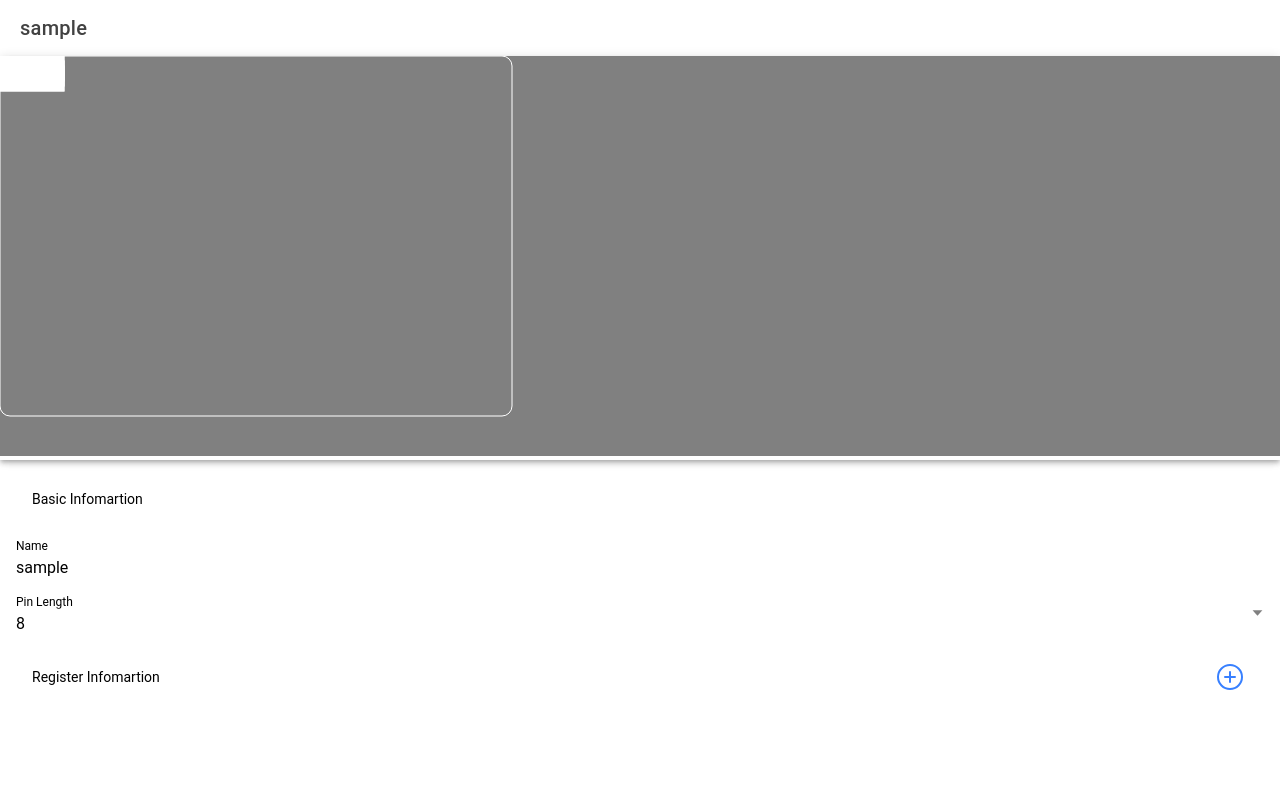
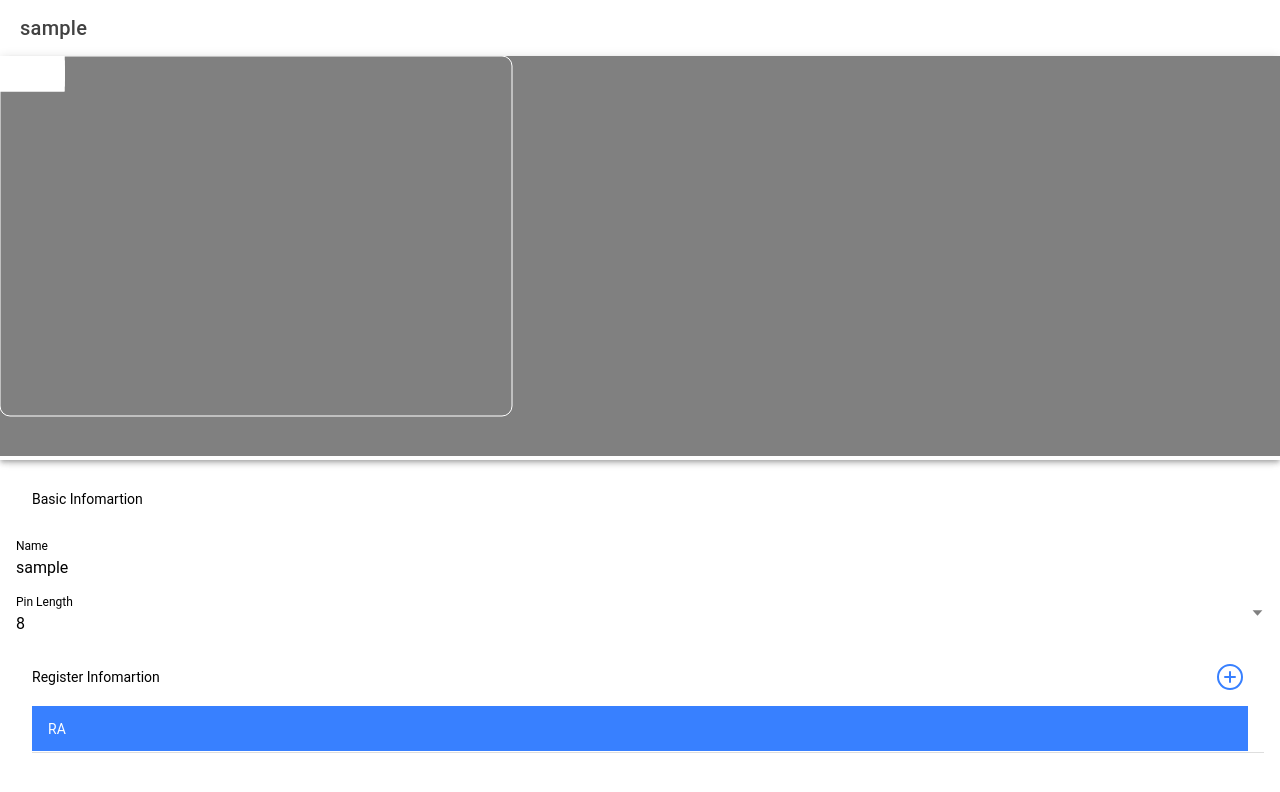
Before and after one commit to GTech9971/PinMate, a React (Vite) app in the folder pic-mate-app/: page /registry in a window 1280 px wide. Shown: the top 792 px of the page. Built offline with nearby package versions, Linux system fonts and the light colour scheme.

Commit message:
レジスターの選択状態を実装

```diff
--- /dev/null
+++ b/pic-mate-app/src/components/Registers/RegisterItem/RegisterItem.tsx
@@ -0,0 +1,37 @@
+import { IonItemSliding, IonItem, IonListHeader, IonLabel, IonItemOptions, IonItemOption } from "@ionic/react"
+import { Register } from "../../../models/Registers/Register"
+import { useCallback } from "react"
+
+export interface RegisterItemProp {
+    register: Register,
+    onClickDeleteRegisterBtn: (register: Register) => void,
+    onClick?: (register: Register) => void,
+    select?: boolean,
+}
+export const RegisterItem = (props: RegisterItemProp) => {
+
+    const onClickRegisterItem = useCallback(() => {
+        if (props.onClick) {
+            props.onClick(props.register);
+        }
+    }, [props.register, props.onClick]);
+
+    return (
+        <IonItemSliding>
+            <IonItem button
+                detail={false}
+                onClick={onClickRegisterItem}>
+                <IonListHeader color={props.select ? 'primary' : undefined}>
+                    <IonLabel>{props.register.Name.Value}</IonLabel>
+                </IonListHeader>
+            </IonItem>
+
+            <IonItemOptions>
+                <IonItemOption color='danger'
+                    onClick={() => props.onClickDeleteRegisterBtn(props.register)}>
+                    Delete
+                </IonItemOption>
+            </IonItemOptions>
+        </IonItemSliding>
+    )
+}
--- a/pic-mate-app/src/pages/RegistryDevice/RegistryDevice.tsx
+++ b/pic-mate-app/src/pages/RegistryDevice/RegistryDevice.tsx
@@ -1,4 +1,4 @@
-import { IonButton, IonContent, IonHeader, IonIcon, IonInput, IonItem, IonItemOption, IonItemOptions, IonItemSliding, IonLabel, IonList, IonListHeader, IonPage, IonSelect, IonSelectOption, IonTitle, IonToolbar } from "@ionic/react"
+import { IonButton, IonContent, IonHeader, IonIcon, IonInput, IonLabel, IonList, IonListHeader, IonPage, IonSelect, IonSelectOption, IonTitle, IonToolbar } from "@ionic/react"
 import { useCallback, useEffect, useReducer, useRef, useState } from "react"
 import { DeviceData } from "../../models/Devices/DeviceData"
 import { Device } from "../../components/Device/Device";
@@ -8,6 +8,9 @@ import { AssignPinNoArrayReducer } from "../../models/Assigns/AssignPinNoArray.r
 import { RegisterArrayReducer } from "../../models/Registers/RegisterArray.reducer";
 import { RegisterArray } from "../../models/Registers/RegisterArray";
 import { Register } from "../../models/Registers/Register";
+import { RegisterName } from "../../models/Registers/RegisterName";
+import { PinArray } from "../../models/Devices/PinArray";
+import { RegisterItem } from "../../components/Registers/RegisterItem/RegisterItem";
 
 export const RegistryDevice = () => {
 
@@ -21,7 +24,8 @@ export const RegistryDevice = () => {
     const [assignRightPinArray, dispatchAssignRightPinArray] = useReducer(AssignPinNoArrayReducer, new AssignPinNoArray([]));
 
 
-    const [registerArray, dispatchRegisterArray] = useReducer(RegisterArrayReducer, new RegisterArray([]));
+    const [registerArray, dispatchRegisterArray] = useReducer(RegisterArrayReducer, new RegisterArray([new Register(new RegisterName('RA'), new PinArray([]))]));
+    const [selectRegister, setSelectRegister] = useState<Register>(registerArray.Value[0]);
 
     useEffect(() => {
         if (!rootRef.current) { return; }
@@ -117,20 +121,11 @@ export const RegistryDevice = () => {
                 {
                     registerArray.Value.map((register) => {
                         return (
-                            <IonItemSliding key={register.Name.Value}>
-                                <IonItem button detail={false}>
-                                    <IonListHeader>
-                                        <IonLabel>{register.Name.Value}</IonLabel>
-                                    </IonListHeader>
-                                </IonItem>
-
-                                <IonItemOptions>
-                                    <IonItemOption color='danger'
-                                        onClick={() => onClickDeleteRegisterBtn(register)}>
-                                        Delete
-                                    </IonItemOption>
-                                </IonItemOptions>
-                            </IonItemSliding>
+                            <RegisterItem key={register.Name.Value}
+                                select={selectRegister === register}
+                                register={register}
+                                onClick={() => setSelectRegister(register)}
+                                onClickDeleteRegisterBtn={onClickDeleteRegisterBtn} />
                         )
                     })
                 }
```
Also changed, not shown: pic-mate-app/src/components/Registers/RegisterItem/RegisterItem.scss (added).
